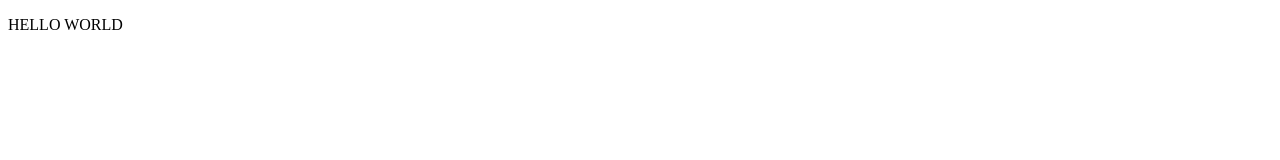
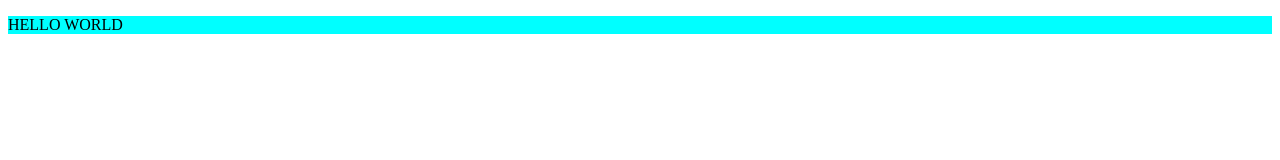
Before and after one commit to puklod/weblap_2023, a plain HTML site: page index.html in a window 1280 px wide. Drawn offline with Linux system fonts and the light colour scheme.

Commit message:
css linked and working

```diff
--- a/css/test.css
+++ b/css/test.css
@@ -0,0 +1 @@
+#navbar{background-color: aqua;}
--- a/index.html
+++ b/index.html
@@ -1,10 +1,10 @@
 <!DOCTYPE html>
 <html>
     <head>
-
+        <link rel="stylesheet" href="./css/test.css">
     </head>
     <body>
-        <div>
+        <div id="navbar">
             <p>HELLO WORLD</p>
         </div>
     </body>
```
